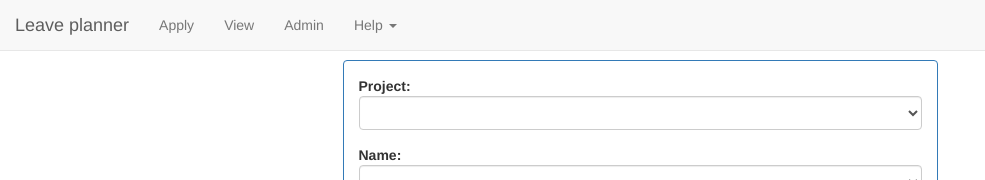
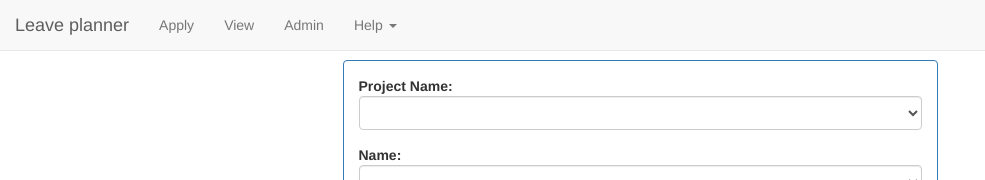
Before and after one commit to Prabucgi/LeaveForeCast, an Angular app: page /apply in a window 1280 px wide. Shown: the top 180 px of the page, without its empty margins (0-985 px from the left). Built offline with nearby package versions, Linux system fonts and the light colour scheme.

Commit message:
Update apply-leave.component.html

```diff
--- a/src/app/apply-leave/apply-leave.component.html
+++ b/src/app/apply-leave/apply-leave.component.html
@@ -4,7 +4,7 @@
     <div class="panel-body">
       <form [formGroup]="applyForm" novalidate (ngSubmit)="save()">
         <div class="form-group">
-          <label class="center-block">Project:
+          <label class="center-block">Project Name:
             <select class="form-control" formControlName="project">
               <option *ngFor="let project of projects" [value]="project">{{project}}</option>
             </select>
```
